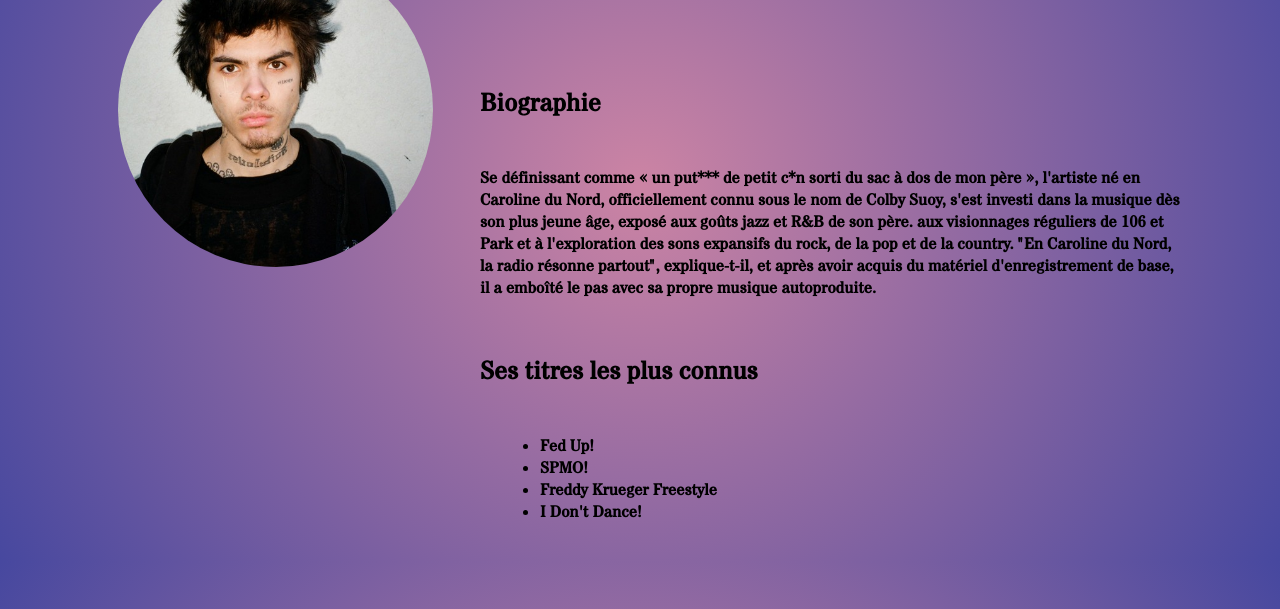
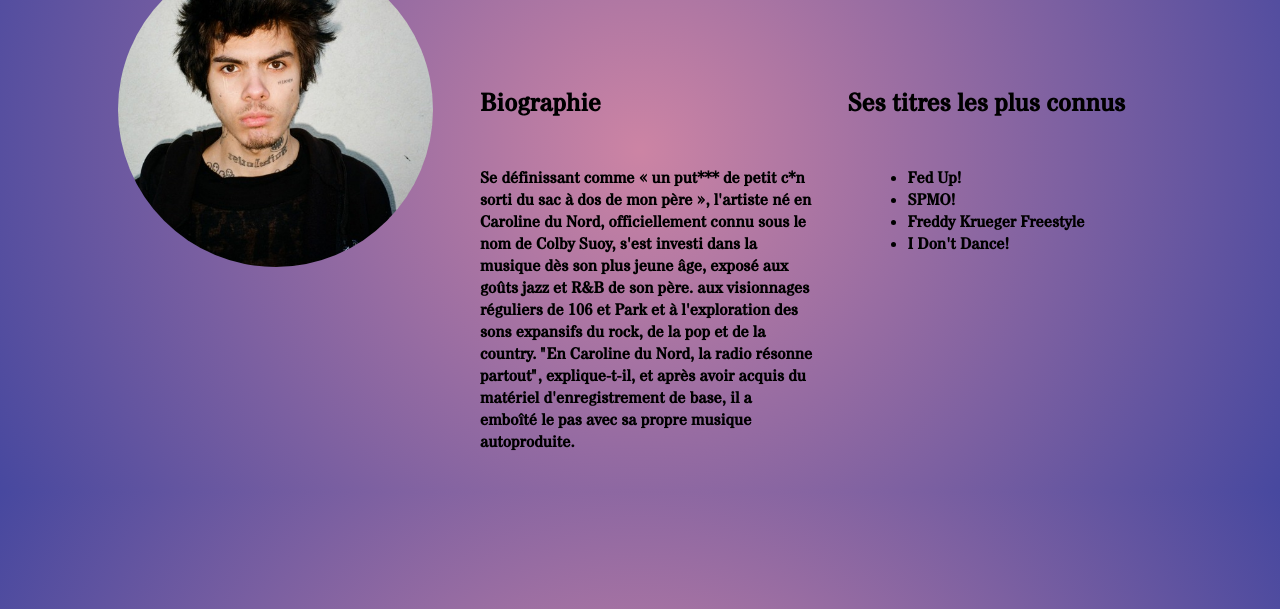
Before and after one commit to Webstart-Vincent/premiere-page-responsive-terrielama, a plain HTML site: page index.html in a window 1280 px wide. Shown: the part 191-800 px from the top of the page. Drawn offline with nearby package versions, Linux system fonts and the light colour scheme.

Commit message:
Update style.css

```diff
--- a/css/style.css
+++ b/css/style.css
@@ -147,7 +147,7 @@ ul
         margin-top: 30px;
         width: 90%;
     }
-    .content
+    .container
     {
         gap: 35px;
         display: grid;
```
